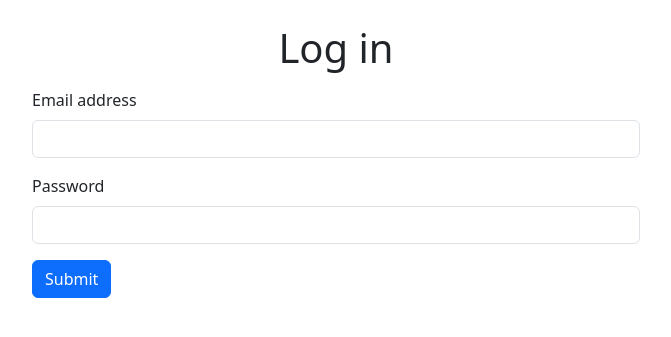
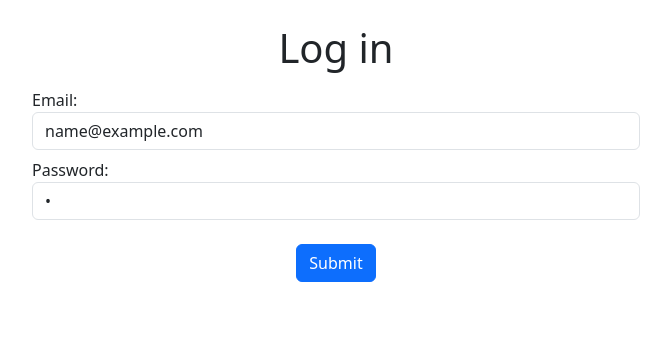
Before and after one commit to kirilsbondars/diet-app, a Flask app: template src/templates/auth/login.html in a window 1280 px wide. Shown: the part 56-393 px from the top of the page, without its empty margins (304-975 px from the left). Run offline with Flask 3, Linux system fonts and the light colour scheme; the template is opened without the code that fills it: most values are stand-ins (such as "Sample title", 1, 10 or a date in 2020); some libraries are stand-ins or nearby versions.

Commit message:
login changes, changes to design, saves login data if error

```diff
--- a/src/templates/auth/login.html
+++ b/src/templates/auth/login.html
@@ -8,19 +8,24 @@
     <div class="container w-50 p-3">
         <h1 class="mx-auto text-center p-2">Log in</h1>
 
-        <form action="#" method="post">
-          <div class="mb-3">
-            <label for="email" class="form-label">Email address</label>
-            <input type="email" name="email" class="form-control" id="email" aria-describedby="emailHelp">
-          </div>
-          <div class="mb-3">
-            <label for="password" class="form-label">Password</label>
-            <input type="password" name="password" class="form-control" id="password">
-          </div>
-            <div class="form-text" id="basic-addon4">
-                {{error}}
+        <form method="post">
+            <div class="form-group mb-2">
+                <label for="email">Email:</label>
+                <input type="text" class="form-control" id="email" name="email" value="{{ form_data.email }}" required>
             </div>
-          <button type="submit" class="btn btn-primary">Submit</button>
+
+            <div class="form-group mb-2">
+                <label for="password">Password:</label>
+                <input type="password" class="form-control" id="password" name="password" value="{{ form_data.password }}" required>
+            </div>
+
+            <div class="form-text d-flex justify-content-center">
+                {{ error }}
+            </div>
+
+            <div class="d-flex justify-content-center mt-3">
+                <button type="submit" class="btn btn-primary">Submit</button>
+            </div>
         </form>
     </div>
 {% endblock %}
```
Also changed, not shown: src/controllers/auth.py (+12 -3 lines).
